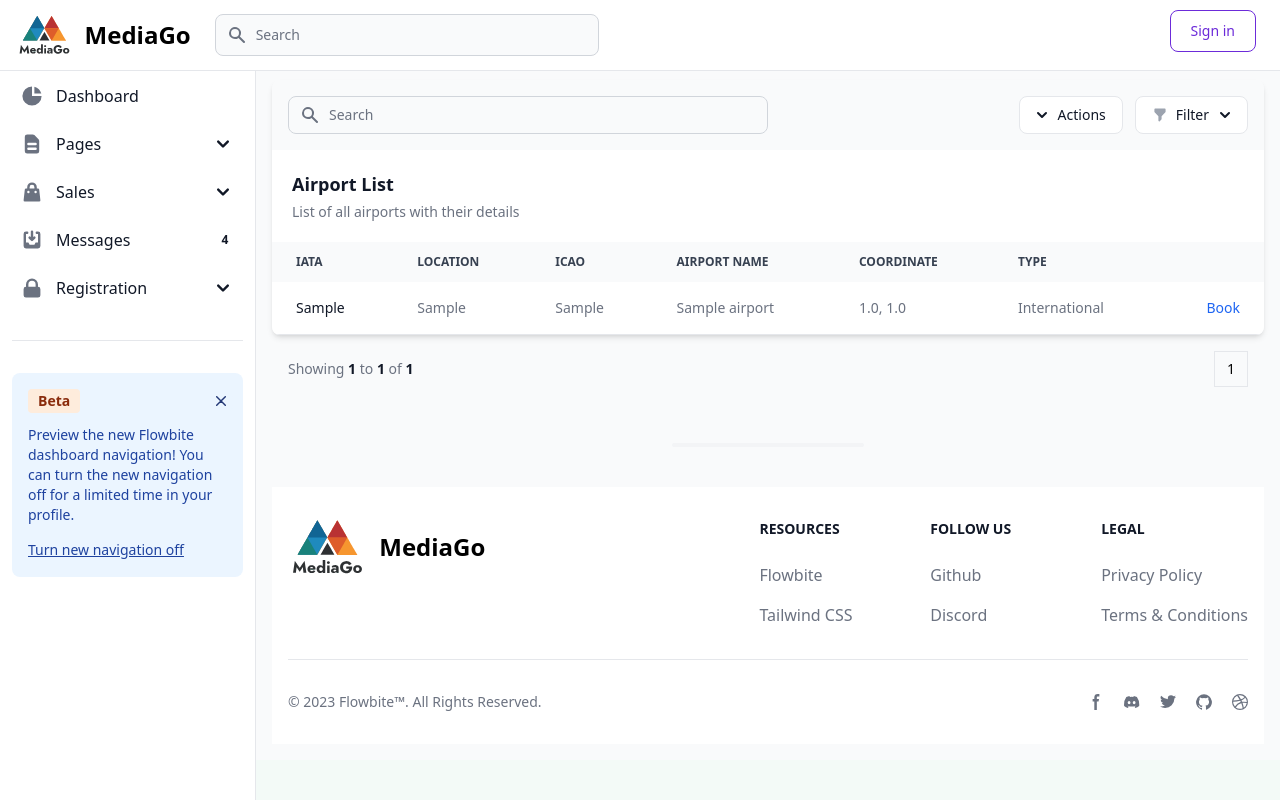
After one commit to baonguyen3197/nhqb-website, a Django app: page /airports/list/ in a window 1280 px wide. The commit adds this page. Run offline with Django 5.2, Linux system fonts and the light colour scheme; tables that the repository leaves empty hold one stand-in row (values such as "Sample post"); parts of the project's set-up code (start-up, migrations or seed data) failed here and were passed over; some libraries are stand-ins or nearby versions.

Commit message:
add Airports app + airport table

```diff
--- /dev/null
+++ b/app/Airports/urls.py
@@ -0,0 +1,6 @@
+from django.urls import path
+from .views import airport_list
+
+urlpatterns = [
+    path('list/', airport_list, name='airport_list'),
+]
--- a/app/Airports/views.py
+++ b/app/Airports/views.py
@@ -1,3 +1,17 @@
 from django.shortcuts import render
+from django.core.paginator import Paginator
+from .models import Airport
 
-# Create your views here.
+def airport_list(request):
+    airports = Airport.objects.all()
+    paginator = Paginator(airports, 5)  # Show 5 airports per page
+
+    page_number = request.GET.get('page')
+    page_obj = paginator.get_page(page_number)
+
+    additional_data = {
+        'caption_title': 'Airport List',
+        'caption_description': 'List of all airports with their details',
+        'headers': ['IATA', 'Location', 'ICAO', 'Airport Name', 'Coordinate', 'Type']
+    }
+    return render(request, 'includes/airport/airport_list.html', {'page_obj': page_obj, 'additional_data': additional_data})
--- a/templates/_base.html
+++ b/templates/_base.html
@@ -14,8 +14,6 @@
       href="{% static 'assets/favicon/favicon.ico' %}"
       type="image/x-icon"
     />
-    <!-- <link rel="stylesheet" href="https://cdn.jsdelivr.net/npm/tailwindcss@2.2.19/dist/tailwind.min.css">
-    <link rel="stylesheet" href="https://cdnjs.cloudflare.com/ajax/libs/flowbite/1.6.5/flowbite.min.css" /> -->
 
     {% compress css %}
     <link rel="stylesheet" href="{% static 'src/output.css' %}" />
--- a/templates/components/base/sidebar.html
+++ b/templates/components/base/sidebar.html
@@ -108,6 +108,13 @@
               href="#"
               class="flex items-center p-2 pl-11 w-full text-base font-medium text-gray-900 rounded-lg transition duration-75 group hover:bg-gray-100 dark:text-white dark:hover:bg-gray-700"
               >Hotels</a
+            >
+          </li>
+          <li>
+            <a
+              href="/airports/list"
+              class="flex items-center p-2 pl-11 w-full text-base font-medium text-gray-900 rounded-lg transition duration-75 group hover:bg-gray-100 dark:text-white dark:hover:bg-gray-700"
+              >Airports</a
             >
           </li>
         </ul>
--- /dev/null
+++ b/templates/includes/airport/airport_list.html
@@ -0,0 +1,151 @@
+{% extends "_base.html" %} {% load static %} {% block content %}
+
+<div class="relative overflow-x-auto shadow-md sm:rounded-lg">
+    <table class="w-full text-sm text-left rtl:text-right text-gray-500 dark:text-gray-400">
+        <caption class="p-5 text-lg font-semibold text-left rtl:text-right text-gray-900 bg-white dark:text-white dark:bg-gray-800">
+            {{ additional_data.caption_title }}
+            <p class="mt-1 text-sm font-normal text-gray-500 dark:text-gray-400">{{ additional_data.caption_description }}</p>
+        </caption>
+        <div class="flex flex-col md:flex-row items-center justify-between space-y-3 md:space-y-0 md:space-x-4 p-4">
+            <div class="w-full md:w-1/2">
+                <form class="flex items-center">
+                    <label for="simple-search" class="sr-only">Search</label>
+                    <div class="relative w-full">
+                        <div class="absolute inset-y-0 left-0 flex items-center pl-3 pointer-events-none">
+                            <svg aria-hidden="true" class="w-5 h-5 text-gray-500 dark:text-gray-400" fill="currentColor" viewBox="0 0 20 20" xmlns="http://www.w3.org/2000/svg">
+                                <path fill-rule="evenodd" d="M8 4a4 4 0 100 8 4 4 0 000-8zM2 8a6 6 0 1110.89 3.476l4.817 4.817a1 1 0 01-1.414 1.414l-4.816-4.816A6 6 0 012 8z" clip-rule="evenodd" />
+                            </svg>
+                        </div>
+                        <input type="text" id="simple-search" class="bg-gray-50 border border-gray-300 text-gray-900 text-sm rounded-lg focus:ring-primary-500 focus:border-primary-500 block w-full pl-10 p-2 dark:bg-gray-700 dark:border-gray-600 dark:placeholder-gray-400 dark:text-white dark:focus:ring-primary-500 dark:focus:border-primary-500" placeholder="Search" required="">
+                    </div>
+                </form>
+            </div>
+            <div class="w-full md:w-auto flex flex-col md:flex-row space-y-2 md:space-y-0 items-stretch md:items-center justify-end md:space-x-3 flex-shrink-0">
+                <div class="flex items-center space-x-3 w-full md:w-auto">
+                    <button id="actionsDropdownButton" data-dropdown-toggle="actionsDropdown" class="w-full md:w-auto flex items-center justify-center py-2 px-4 text-sm font-medium text-gray-900 focus:outline-none bg-white rounded-lg border border-gray-200 hover:bg-gray-100 hover:text-primary-700 focus:z-10 focus:ring-4 focus:ring-gray-200 dark:focus:ring-gray-700 dark:bg-gray-800 dark:text-gray-400 dark:border-gray-600 dark:hover:text-white dark:hover:bg-gray-700" type="button">
+                        <svg class="-ml-1 mr-1.5 w-5 h-5" fill="currentColor" viewBox="0 0 20 20" xmlns="http://www.w3.org/2000/svg" aria-hidden="true">
+                            <path clip-rule="evenodd" fill-rule="evenodd" d="M5.293 7.293a1 1 0 011.414 0L10 10.586l3.293-3.293a1 1 0 111.414 1.414l-4 4a1 1 0 01-1.414 0l-4-4a1 1 0 010-1.414z" />
+                        </svg>
+                        Actions
+                    </button>
+                    <div id="actionsDropdown" class="hidden z-10 w-44 bg-white rounded divide-y divide-gray-100 shadow dark:bg-gray-700 dark:divide-gray-600">
+                        <ul class="py-1 text-sm text-gray-700 dark:text-gray-200" aria-labelledby="actionsDropdownButton">
+                            <li>
+                                <a href="#" class="block py-2 px-4 hover:bg-gray-100 dark:hover:bg-gray-600 dark:hover:text-white">Sort by Price</a>
+                            </li>
+                        </ul>
+                        <div class="py-1">
+                            <a href="#" class="block py-2 px-4 text-sm text-gray-700 hover:bg-gray-100 dark:hover:bg-gray-600 dark:text-gray-200 dark:hover:text-white">Delete all</a>
+                        </div>
+                    </div>
+                    <button id="filterDropdownButton" data-dropdown-toggle="filterDropdown" class="w-full md:w-auto flex items-center justify-center py-2 px-4 text-sm font-medium text-gray-900 focus:outline-none bg-white rounded-lg border border-gray-200 hover:bg-gray-100 hover:text-primary-700 focus:z-10 focus:ring-4 focus:ring-gray-200 dark:focus:ring-gray-700 dark:bg-gray-800 dark:text-gray-400 dark:border-gray-600 dark:hover:text-white dark:hover:bg-gray-700" type="button">
+                        <svg xmlns="http://www.w3.org/2000/svg" aria-hidden="true" class="h-4 w-4 mr-2 text-gray-400" viewBox="0 0 20 20" fill="currentColor">
+                            <path fill-rule="evenodd" d="M3 3a1 1 0 011-1h12a1 1 0 011 1v3a1 1 0 01-.293.707L12 11.414V15a1 1 0 01-.293.707l-2 2A1 1 0 018 17v-5.586L3.293 6.707A1 1 0 013 6V3z" clip-rule="evenodd" />
+                        </svg>
+                        Filter
+                        <svg class="-mr-1 ml-1.5 w-5 h-5" fill="currentColor" viewBox="0 0 20 20" xmlns="http://www.w3.org/2000/svg" aria-hidden="true">
+                            <path clip-rule="evenodd" fill-rule="evenodd" d="M5.293 7.293a1 1 0 011.414 0L10 10.586l3.293-3.293a1 1 0 111.414 1.414l-4 4a1 1 0 01-1.414 0l-4-4a1 1 0 010-1.414z" />
+                        </svg>
+                    </button>
+                </div>
+            </div>
+        </div>
+        <thead class="text-xs text-gray-700 uppercase bg-gray-50 dark:bg-gray-700 dark:text-gray-400">
+            <tr>
+                {% for header in additional_data.headers %}
+                <th scope="col" class="px-6 py-3">
+                    {{ header }}
+                </th>
+                {% endfor %}
+            </tr>
+        </thead>
+        <tbody>
+            {% for airport in page_obj %}
+            <tr class="bg-white border-b dark:bg-gray-800 dark:border-gray-700 hover:bg-gray-50 dark:hover:bg-gray-600">
+                <th scope="row" class="px-6 py-4 font-medium text-gray-900 whitespace-nowrap dark:text-white">
+                    {{ airport.iata }}
+                </th>
+                <td class="px-6 py-4">
+                    {{ airport.location }}
+                </td>
+                <td class="px-6 py-4">
+                    {{ airport.icao }}
+                </td>
+                <td class="px-6 py-4">
+                    {{ airport.airport_name }}
+                </td>
+                <td class="px-6 py-4">
+                    {{ airport.latitude }}, {{ airport.longitude }}
+                </td>
+                <td class="px-6 py-4">
+                    {{ airport.airport_type }}
+                </td>
+                <td class="px-6 py-4 text-right">
+                    <a href="#" class="font-medium text-blue-600 dark:text-blue-500 hover:underline">Book</a>
+                </td>
+            </tr>
+            {% endfor %}
+        </tbody>
+    </table>
+</div>
+<nav class="flex flex-col md:flex-row justify-between items-start md:items-center space-y-3 md:space-y-0 p-4" aria-label="Table navigation">
+    <span class="text-sm font-normal text-gray-500 dark:text-gray-400">
+        Showing
+        <span class="font-semibold text-gray-900 dark:text-white">{{ page_obj.start_index }}</span>
+        to
+        <span class="font-semibold text-gray-900 dark:text-white">{{ page_obj.end_index }}</span>
+        of
+        <span class="font-semibold text-gray-900 dark:text-white">{{ page_obj.paginator.count }}</span>
+    </span>
+    <ul class="inline-flex items-stretch -space-x-px">
+        {% if page_obj.has_previous %}
+        <li>
+            <a href="?page=1" class="flex items-center justify-center h-full py-1.5 px-3 ml-0 text-gray-500 bg-white rounded-l-lg border border-gray-300 hover:bg-gray-100 hover:text-gray-700 dark:bg-gray-800 dark:border-gray-700 dark:text-gray-400 dark:hover:bg-gray-700 dark:hover:text-white">
+                <span class="sr-only">First</span>
+                <svg class="w-6 h-6 text-gray-800 dark:text-white" aria-hidden="true" xmlns="http://www.w3.org/2000/svg" width="24" height="24" fill="none" viewBox="0 0 24 24">
+                    <path stroke="currentColor" stroke-linecap="round" stroke-linejoin="round" stroke-width="2" d="m17 16-4-4 4-4m-6 8-4-4 4-4"/>
+                  </svg>
+            </a>
+        </li>
+        <li>
+            <a href="?page={{ page_obj.previous_page_number }}" class="flex items-center justify-center h-full py-1.5 px-3 ml-0 text-gray-500 bg-white rounded-l-lg border border-gray-300 hover:bg-gray-100 hover:text-gray-700 dark:bg-gray-800 dark:border-gray-700 dark:text-gray-400 dark:hover:bg-gray-700 dark:hover:text-white">
+                <span class="sr-only">Previous</span>
+                <svg class="w-5 h-5 text-gray-500 dark:text-white" aria-hidden="true" xmlns="http://www.w3.org/2000/svg" width="24" height="24" fill="none" viewBox="0 0 24 24">
+                    <path stroke="currentColor" stroke-linecap="round" stroke-linejoin="round" stroke-width="2" d="M16 16.881V7.119a1 1 0 0 0-1.636-.772l-5.927 4.881a1 1 0 0 0 0 1.544l5.927 4.88a1 1 0 0 0 1.636-.77Z"/>
+                </svg>
+            </a>
+        </li>
+        {% endif %}
+        {% for num in page_obj.paginator.page_range %}
+            {% if page_obj.number == num %}
+                <li>
+                    <a href="?page={{ num }}" aria-current="page" class="flex items-center justify-center text-sm z-10 py-2 px-3 leading-tight text-primary-600 bg-primary-50 border border-primary-300 hover:bg-primary-100 hover:text-primary-700 dark:border-gray-700 dark:bg-gray-700 dark:text-white">{{ num }}</a>
+                </li>
+            {% elif num > page_obj.number|add:'-3' and num < page_obj.number|add:'3' %}
+                <li>
+                    <a href="?page={{ num }}" class="flex items-center justify-center text-sm py-2 px-3 leading-tight text-gray-500 bg-white border border-gray-300 hover:bg-gray-100 hover:text-gray-700 dark:bg-gray-800 dark:border-gray-700 dark:text-gray-400 dark:hover:bg-gray-700 dark:hover:text-white">{{ num }}</a>
+                </li>
+            {% endif %}
+        {% endfor %}
+        {% if page_obj.has_next %}
+        <li>
+            <a href="?page={{ page_obj.next_page_number }}" class="flex items-center justify-center h-full py-1.5 px-3 leading-tight text-gray-500 bg-white rounded-r-lg border border-gray-300 hover:bg-gray-100 hover:text-gray-700 dark:bg-gray-800 dark:border-gray-700 dark:text-gray-400 dark:hover:bg-gray-700 dark:hover:text-white">
+                <span class="sr-only">Next</span>
+                <svg class="w-5 h-5 text-gray-500 dark:text-white" aria-hidden="true" xmlns="http://www.w3.org/2000/svg" width="24" height="24" fill="none" viewBox="0 0 24 24">
+                    <path stroke="currentColor" stroke-linecap="round" stroke-linejoin="round" stroke-width="2" d="M8 16.881V7.119a1 1 0 0 1 1.636-.772l5.927 4.881a1 1 0 0 1 0 1.544l-5.927 4.88A1 1 0 0 1 8 16.882Z"/>
+                </svg>
+            </a>
+        </li>
+        <li>
+            <a href="?page={{ page_obj.paginator.num_pages }}" class="flex items-center justify-center h-full py-1.5 px-3 leading-tight text-gray-500 bg-white rounded-r-lg border border-gray-300 hover:bg-gray-100 hover:text-gray-700 dark:bg-gray-800 dark:border-gray-700 dark:text-gray-400 dark:hover:bg-gray-700 dark:hover:text-white">
+                <span class="sr-only">Last</span>
+                <svg class="w-6 h-6 text-gray-800 dark:text-white" aria-hidden="true" xmlns="http://www.w3.org/2000/svg" width="24" height="24" fill="none" viewBox="0 0 24 24">
+                    <path stroke="currentColor" stroke-linecap="round" stroke-linejoin="round" stroke-width="2" d="m7 16 4-4-4-4m6 8 4-4-4-4"/>
+                </svg>
+            </a>
+        </li>
+        {% endif %}
+    </ul>
+</nav>
+
+{% endblock %}
--- a/templates/includes/home.html
+++ b/templates/includes/home.html
@@ -186,12 +186,6 @@
         />
       </svg>
     </a>
-  </div>
-</section>
-
-<section id="section-3" class="bg-white dark:bg-gray-900">
-  <div class="py-8 px-4 mx-auto max-w-screen-xl lg:py-16">
-    {% include 'components/home/table.html' %}
   </div>
 </section>
 
```
Also changed, not shown: app/Airports/management/commands/insert.py (+179 -20 lines), app/Airports/models.py (+8 -3 lines), microk8s-cluster/yugabytedb/yugabytedb.md (+28 -0 lines), app/Airports/migrations/0001_initial.py, app/Airports/migrations/0002_remove_airport_hotel_id.py (deleted), app/Airports/migrations/0003_remove_airport_airport_id.py (deleted).
